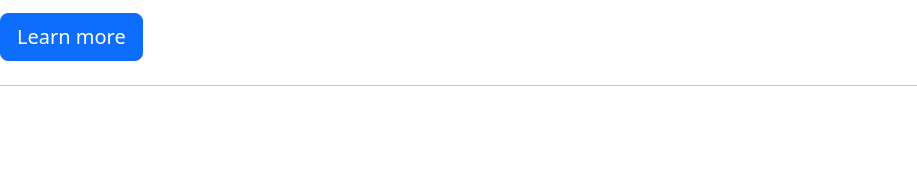
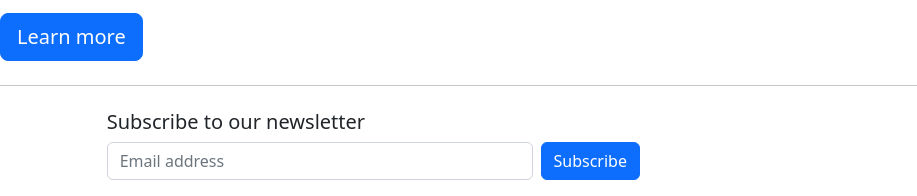
Before and after one commit to ddmcintosh/Northwind-Project-, a plain HTML site: page index.html in a window 1280 px wide. Shown: the part 1278-1474 px from the top of the page, without its empty margins (0-917 px from the left). Before the commit the page ends 1388 px from the top, so only its background shows below. Drawn offline with nearby package versions, Linux system fonts and the light colour scheme.

Commit message:
added footer

```diff
--- a/index.html
+++ b/index.html
@@ -107,14 +107,32 @@
 
         </section>
 
+    </main>
+
+
+    <footer>
+
+        <div class="col-md-5 offset-md-1 mb-3">
+            <form>
+                <h5>Subscribe to our newsletter</h5>
+
+                <div class="d-flex flex-column flex-sm-row w-100 gap-2">
+                    <label for="newsletter1" class="visually-hidden">Email address</label>
+                    <input id="newsletter1" type="text" class="form-control" placeholder="Email address">
+                    <button class="btn btn-primary" type="button">Subscribe</button>
+                </div>
+            </form>
+        </div>
+        </div>
 
 
 
-    </main>
 
 
 
-    <footer>
+
+
+
         <!-- JavaScript Bundle with Popper -->
         <script src="https://cdn.jsdelivr.net/npm/bootstrap@5.2.3/dist/js/bootstrap.bundle.min.js"
             integrity="sha384-kenU1KFdBIe4zVF0s0G1M5b4hcpxyD9F7jL+jjXkk+Q2h455rYXK/7HAuoJl+0I4"
```
Also changed, not shown: products.html (+23 -4 lines), scripts/products.js (+15 -0 lines).
